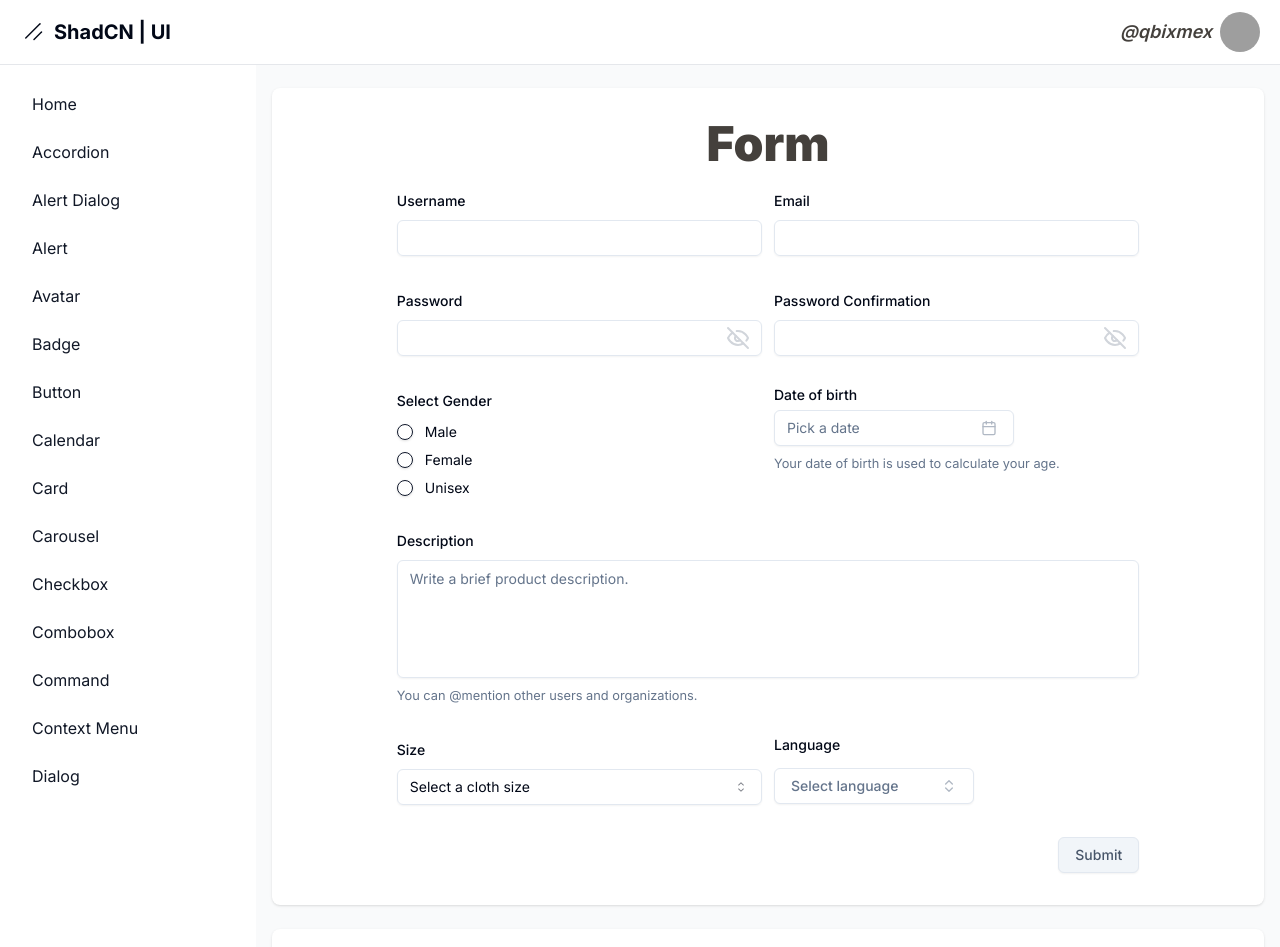
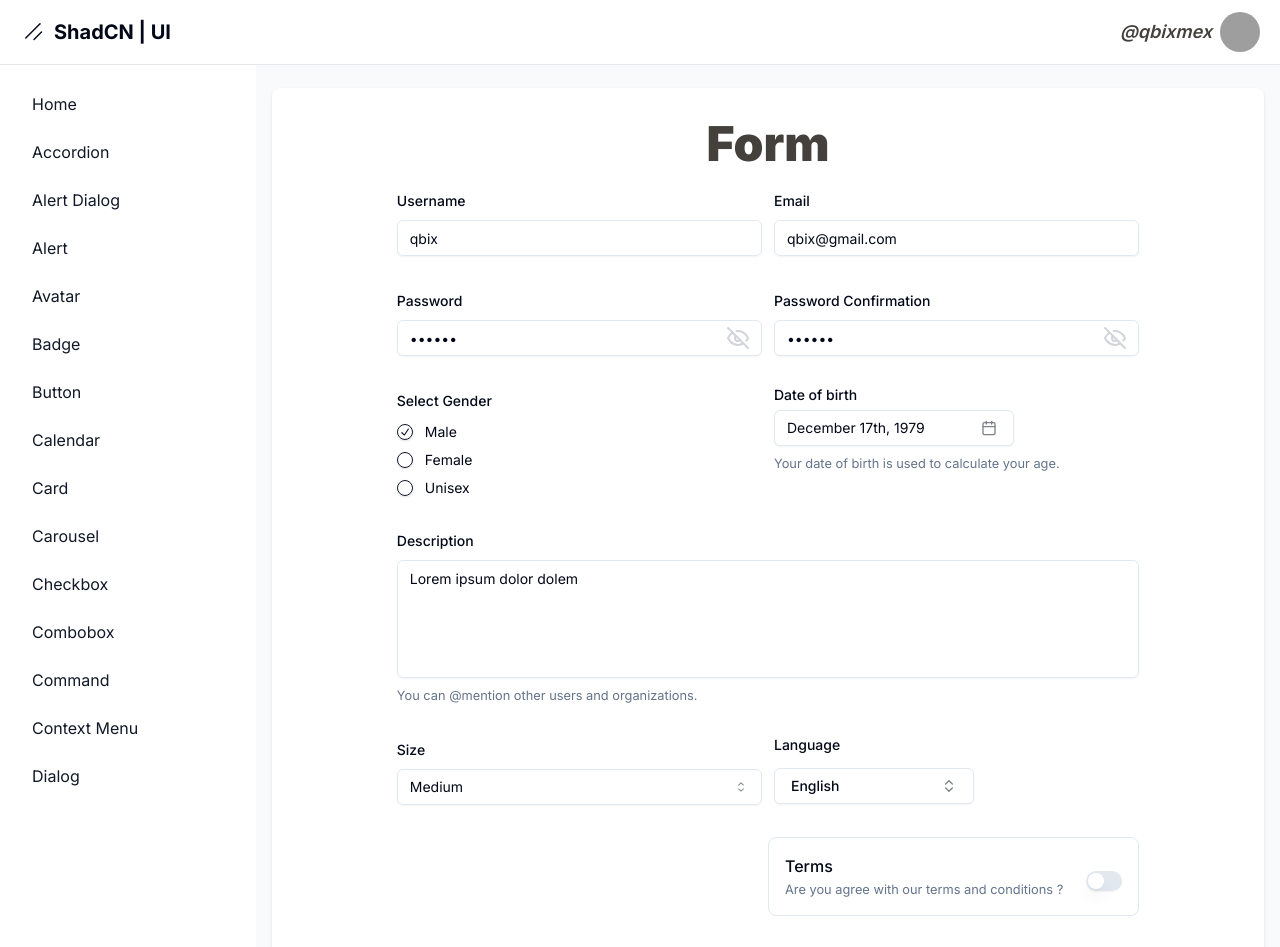
Before and after one commit to qbixmex/shadcn, a Next.js app: page /dashboard/form in a window 1280 px wide. Shown: the top 947 px of the page. Built offline with nearby package versions, Linux system fonts and the light colour scheme; grey boxes are pictures that could not be loaded.

Commit message:
form-switch

```diff
--- a/package.json
+++ b/package.json
@@ -1,6 +1,6 @@
 {
   "name": "shadcd-dashboard",
-  "version": "0.28.5",
+  "version": "0.28.6",
   "private": true,
   "scripts": {
     "dev": "next dev",
--- a/src/modules/form/form.component.tsx
+++ b/src/modules/form/form.component.tsx
@@ -11,6 +11,7 @@ import { Title } from "../components";
 import { Button } from "@/components/ui/button";
 import { CalendarIcon, Check, ChevronsUpDown, EyeIcon, EyeOffIcon } from "lucide-react";
 import { RadioGroup, RadioGroupItem } from "@/components/ui/radio-group";
+import { Switch } from "@/components/ui/switch";
 import {
   Popover,
   PopoverContent,
@@ -43,10 +44,16 @@ const formSchema = z.object({
   language: z.string({
     required_error: "Please select a language !",
   }),
-}).refine(data => data.password === data.passwordConfirmation, {
-  message: "Password Confirmation does't match !",
-  path: ["passwordConfirmation"],
-});
+  terms: z.boolean().default(false),
+})
+  .refine(data => data.terms === true, {
+    message: "You must agree with our terms and conditions !",
+    path: ["terms"],
+  })
+  .refine(data => data.password === data.passwordConfirmation, {
+    message: "Password Confirmation does't match !",
+    path: ["passwordConfirmation"],
+  });
 
 const languages = [
   { label: "English", value: "en" },
@@ -65,11 +72,16 @@ export const FormComponent = () => {
   const form = useForm<z.infer<typeof formSchema>>({
     resolver: zodResolver(formSchema),
     defaultValues: {
-      username: "",
-      email: "",
-      password: "",
-      passwordConfirmation: "",
-      description: "",
+      username: "qbix",
+      email: "qbix@gmail.com",
+      password: "123456",
+      passwordConfirmation: "123456",
+      description: "Lorem ipsum dolor dolem",
+      gender: "male",
+      birthday: new Date("1979-12-17"),
+      size: "m",
+      language: "en",
+      terms: false,
     },
   });
 
@@ -378,6 +390,31 @@ export const FormComponent = () => {
                 )}
               />
             </div>
+            <div className="grid grid-cols-1 items-center md:grid-cols-2">
+              <FormField
+                control={form.control}
+                name="terms"
+                render={({ field }) => (
+                  <FormItem className="col-start-1 md:col-start-2 flex flex-row items-center justify-between rounded-lg border p-4">
+                    <div className="space-y-0.5">
+                      <FormLabel className="text-base">
+                        Terms
+                      </FormLabel>
+                      <FormDescription>
+                        Are you agree with our terms and conditions ?
+                      </FormDescription>
+                      <FormMessage className="w-full" />
+                    </div>
+                    <FormControl>
+                      <Switch
+                        checked={field.value}
+                        onCheckedChange={field.onChange}
+                      />
+                    </FormControl>
+                  </FormItem>
+                )}
+              />
+            </div>
             <div className="text-right md:text-right">
               <Button
                 type="submit"
```
